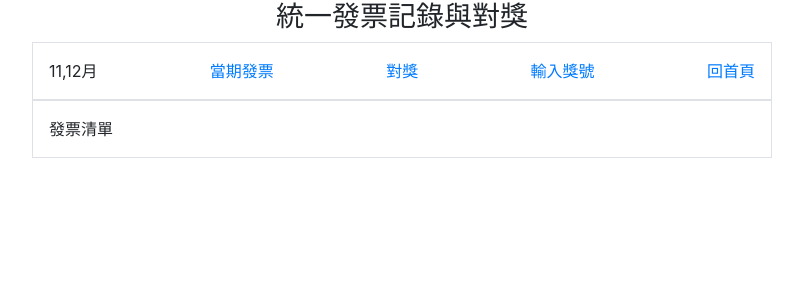
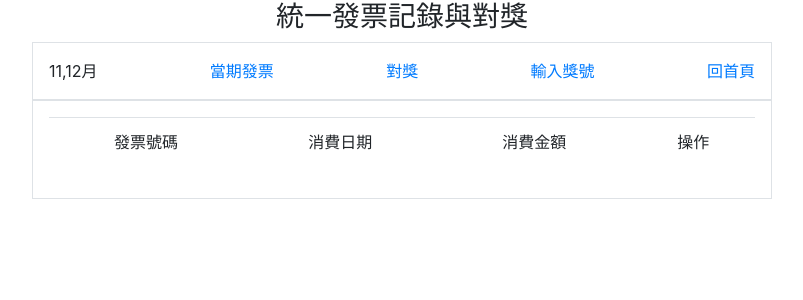
Before and after one commit to wdaweb/invoice-hernameisgreen, a PHP site: page /?do=invoice_list in a window 1280 px wide. Shown: the top 300 px of the page, without its empty margins (238-1041 px from the left). Run offline with PHP 8.4, Linux system fonts and the light colour scheme; data that the repository does not hold is empty.

Commit message:
美化發票清單畫面，增加藥顯示內容

```diff
--- a/index.php
+++ b/index.php
@@ -12,7 +12,7 @@
 <body>
 <h3 class="text-center">統一發票記錄與對獎</h3>
     <div class="container">
-        <div class="col-8 d-flex justify-content-between mx-auto border p-3">
+        <div class="col-lg-8 col-md-12 d-flex justify-content-between mx-auto border p-3">
             <?php
             $month = [
                 1 => "1,2月",
@@ -39,7 +39,7 @@
                 <a href="index.php">回首頁
                 </a> </div>
         </div>
-        <div class="col-8 d-flex justify-content-between mx-auto border p-3">
+        <div class="col-lg-8 col-md-12 d-flex justify-content-between mx-auto border p-3">
 
 
     <?php
--- a/invoice_list.php
+++ b/invoice_list.php
@@ -1 +1,37 @@
-發票清單
+<?php
+include_once "base.php";
+
+$sql="select * from `invoices` order by `date` desc;";
+
+$rows=$pdo->query($sql)->fetchAll();
+
+/* foreach ($rows as $row){
+    echo $row['code'].$row['number']. "<br>";
+} */
+
+?>
+<table class="table text-center">
+    <tr>
+        <td>發票號碼</td>
+        <td>消費日期</td>
+        <td>消費金額</td>
+        <td>操作</td>
+    </tr>
+    <?php
+        foreach($rows as $row){
+
+
+    ?>
+    <tr>
+        <td><?=$row['code'].$row['number'];?></td>
+        <td><?=$row['date'];?></td>
+        <td><?=$row['payment'];?></td>
+        <td>
+            <button class="btn btn-sm btn-primary">編輯</button>
+            <button class="btn btn-sm btn-danger">刪除</button>
+        </td>
+    </tr>
+    <?php
+      }
+    ?>
+</table>
```
